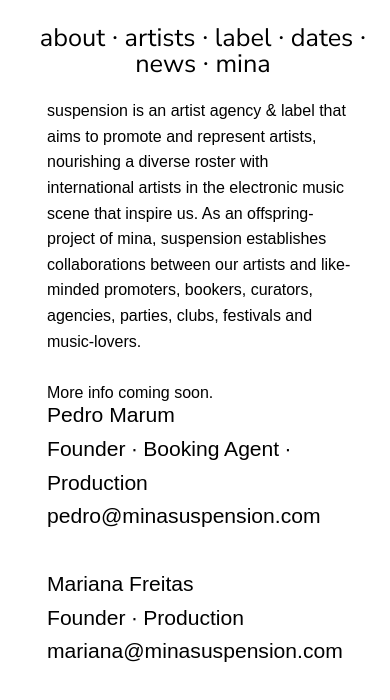
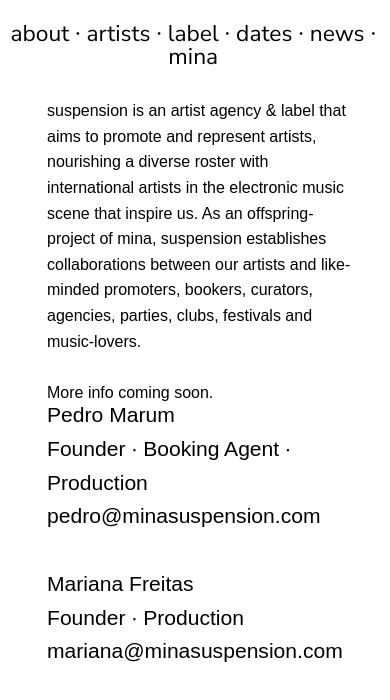
Before and after one commit to marianarpdf/minasuspension, a plain HTML site: page artists.html in a window 390 px wide. Drawn offline with Linux system fonts and the light colour scheme.

Commit message:
Add files via upload

```diff
--- a/style.css
+++ b/style.css
@@ -281,10 +281,11 @@
 @media (max-width: 600px) {
     body {
         background-color: black;
+        overflow-x: hidden;
     }
     .center1{
       width: 200%;
-      margin-left: -50%;
+      margin-left: -55%;
       overflow-x: hidden;
     }
 
@@ -300,15 +301,15 @@
 
     .links{
       position: fixed;
-      width: 100%;
+      width: 95%;
       background-color: inherit;
       top: 0%;
       font-kerning: auto;
       line-height: 1;
-      font-size: 3vh;
+      font-size: 2.7vh;
       border-image: 10px;
       text-align: center;
-      word-spacing: 200%;
+      word-spacing: 100%;
       z-index: 1;
       padding-bottom: 1%;
     }
@@ -351,7 +352,7 @@
 
     .bio{
       position: absolute;
-      top: 130%;
+      top: 140%;
       left: 10%;
       width: 80%;
     }
--- a/stylesuspension.css
+++ b/stylesuspension.css
@@ -164,5 +164,20 @@
     width: 80%;
   }
 
+  .links{
+    position: fixed;
+    width: 95%;
+    background-color: inherit;
+    top: 0%;
+    font-kerning: auto;
+    line-height: 1;
+    font-size: 2.7vh;
+    border-image: 10px;
+    text-align: center;
+    word-spacing: 100%;
+    z-index: 1;
+    padding-bottom: 1%;
+  }
+
 
 }
```
